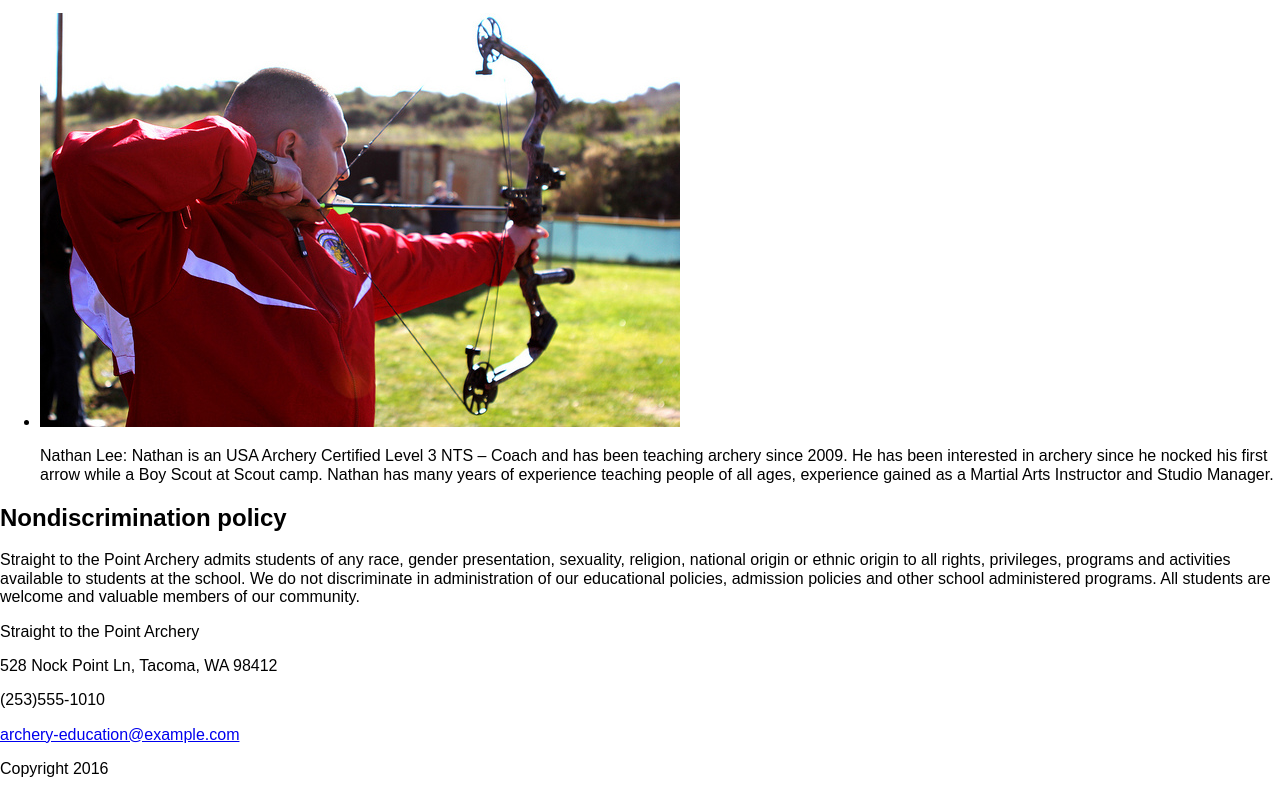
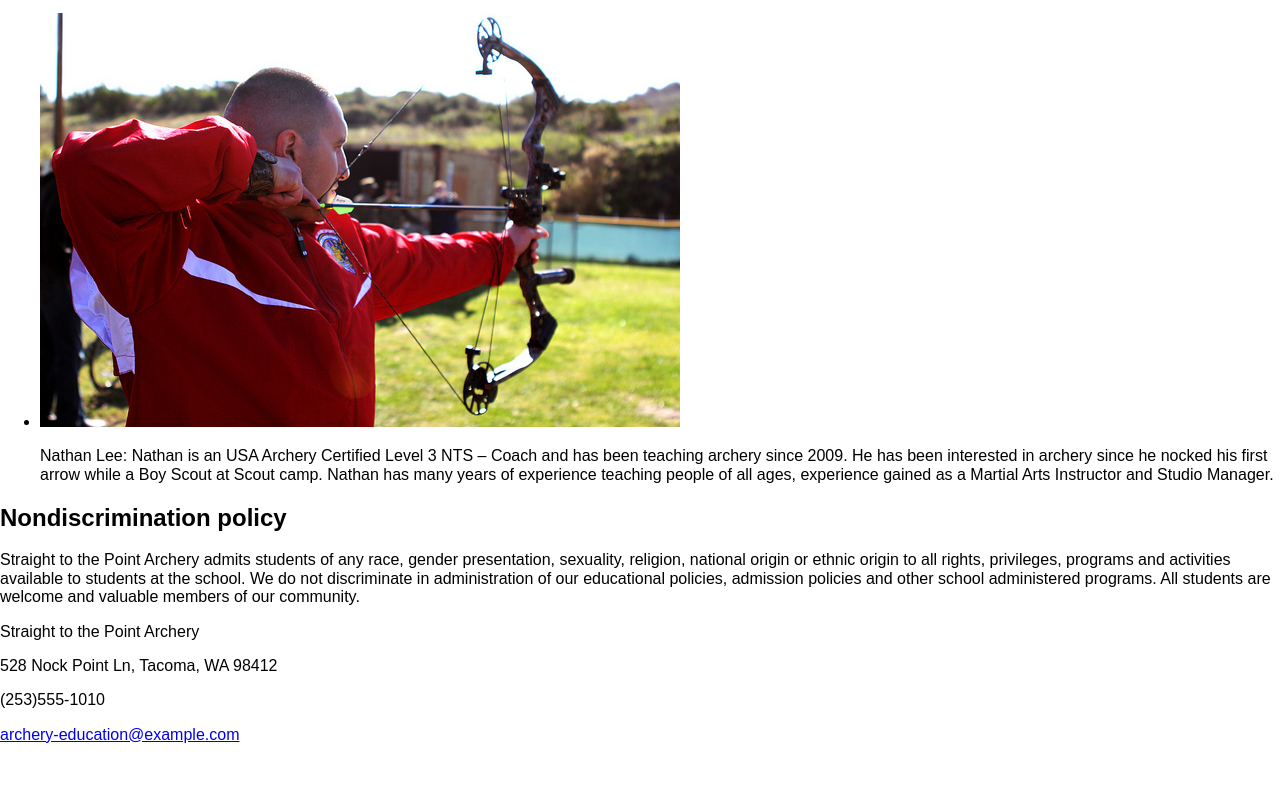
Before and after one commit to tamararivera/stp-archery, a plain HTML site: page about.html in a window 1280 px wide. Shown: the part 2207-3002 px from the top of the page. After the commit the page ends 2951 px from the top, so only its background shows below. Drawn offline with Linux system fonts and the light colour scheme.

Commit message:
Removed the copyright text.

```diff
--- a/about.html
+++ b/about.html
@@ -63,7 +63,6 @@
       <p>528 Nock Point Ln, Tacoma, WA 98412</p>
       <p>(253)555-1010</p>
       <a href="mailto:archery-education@example.com">archery-education@example.com</a>
-      <p class="copyright">Copyright 2016 </p>
     </footer>
   </body>
 </html>
```
Also changed, not shown: index.html (+0 -1 lines), services.html (+0 -1 lines).
